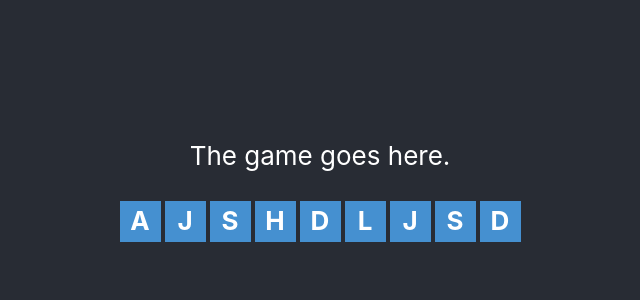
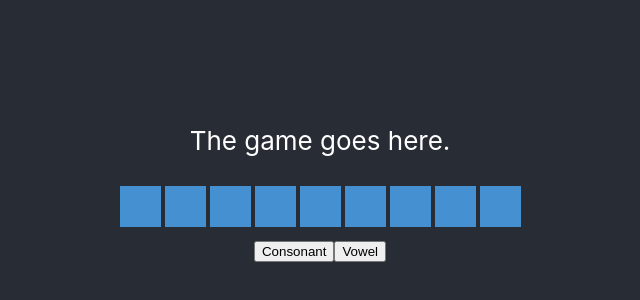
Before and after one commit to shaunhegarty/letters-react, a React (Create React App) app: page / in a window 1280 px wide. Shown: the part 220-520 px from the top of the page, without its empty margins (320-960 px from the left). Built offline with nearby package versions, Linux system fonts and the light colour scheme.

Commit message:
Added consonant and vowel selection

```diff
--- a/src/App.css
+++ b/src/App.css
@@ -25,3 +25,7 @@
   line-height: 33px;
   font-weight: bolder;
 }
+
+.letter:hover {
+  background-color: rgb(72, 156, 230);
+}
--- a/src/App.js
+++ b/src/App.js
@@ -7,11 +7,24 @@ class Letter extends React.Component {
   }
 }
 
+function strOfParticularLength(string, length) {
+  if (string.length === length) {
+    return string;
+  } else if (string.length > length) {
+    return string.slice(0, length);
+  } else {
+    while (string.length < 9) {
+      string += " ";
+    }
+    return string;
+  }
+}
 class LettersDisplay extends React.Component {
-  render () {
-    const lettersArray = this.props.letters.toUpperCase().split('');
-    const letters = lettersArray.map(function(character) {
-      return (<Letter letter={character}/>);
+  render() {
+    const mix = strOfParticularLength(this.props.letters, 9);
+    const lettersArray = mix.toUpperCase().split('');
+    const letters = lettersArray.map(function (character, index) {
+      return (<Letter key={index} letter={character} />);
     });
     return (
       <table id="letters-display">
@@ -24,22 +37,100 @@ class LettersDisplay extends React.Component {
   }
 }
 
+class ConsonantVowelSelection extends React.Component {
+  constructor(props) {
+    super(props);
+    const vowelDist = { 'A': 15, 'E': 21, 'I': 13, 'O': 13, 'U': 5, }
+    const consonantDist = {
+      'B': 2, 'C': 3, 'D': 6, 'F': 2, 'G': 3, 'H': 2, 'J': 1, 'K': 1, 'L': 5, 'M': 4, 'N': 8,
+      'P': 4, 'Q': 1, 'R': 9, 'S': 9, 'T': 9, 'V': 1, 'W': 1, 'X': 1, 'Y': 1, 'Z': 1
+    }
+    this.state = {
+      vowelList: this.letterDistribution(vowelDist),
+      consonantList: this.letterDistribution(consonantDist),
+    }
+
+    this.handleConsonantClick = this.handleConsonantClick.bind(this);
+    this.handleVowelClick = this.handleVowelClick.bind(this);
+  }
+
+  letterDistribution(distMap) {
+    let letterList = '';
+    for (let key in distMap) {
+      for (let i = 0; i < distMap[key]; i++) {
+        letterList += key
+      }
+    }
+    return letterList
+  }
+
+  randomLetterFromList(letterList) {
+    return Math.floor(Math.random() * letterList.length)
+  }
+
+  popVowel() {
+    let vowelList = this.state.vowelList.slice()
+    const index = this.randomLetterFromList(vowelList);
+    const letter = vowelList[index];
+    vowelList = vowelList.slice(0, index) + vowelList.slice(index + 1);
+    this.setState({vowelList: vowelList});
+    return letter
+  }
+
+  popConsonant() {
+    let consonantList = this.state.consonantList.slice()
+    const index = this.randomLetterFromList(consonantList);
+    const letter = consonantList[index];
+    consonantList = consonantList.slice(0, index) + consonantList.slice(index + 1);
+    this.setState({consonantList: consonantList});
+    return letter
+  }
+
+  handleConsonantClick() {
+    const letter = this.popConsonant();
+    this.props.clickHandler(letter);
+  }
+
+  handleVowelClick() {
+    const letter = this.popVowel();
+    this.props.clickHandler(letter);
+  }
+
+  render() {
+    return (<div className="consonant-vowel-selection">
+      <button onClick={this.handleConsonantClick}>Consonant</button>
+      <button onClick={this.handleVowelClick}>Vowel</button>
+    </div>);
+  }
+}
+
+
 class LettersGame extends React.Component {
   constructor(props) {
     super(props);
-    this.state = {mix: 'ajshdljsd'};
+    this.state = { mix: '', gameSize: 9 };
+
+    // This will not work inside the function when it is passed, if this is not bound
+    this.handleNewLetter= this.handleNewLetter.bind(this);
+  };
+
+  handleNewLetter(newLetter) {
+      const currentMix = this.state.mix;
+      this.setState({mix: currentMix + newLetter})
   }
-  render () {
+
+  render() {
     return (<div className="letters-game">
-          <p> The game goes here. </p>
-          <LettersDisplay letters={this.state.mix}/>
-        </div>
-      )
+      <p> The game goes here. </p>
+      <LettersDisplay letters={this.state.mix} />
+      <ConsonantVowelSelection clickHandler={this.handleNewLetter}/>
+    </div>
+    )
   }
 }
 
-function App () {
-  return (<LettersGame/>);
+function App() {
+  return (<LettersGame />);
 }
 
 export default App;
```
